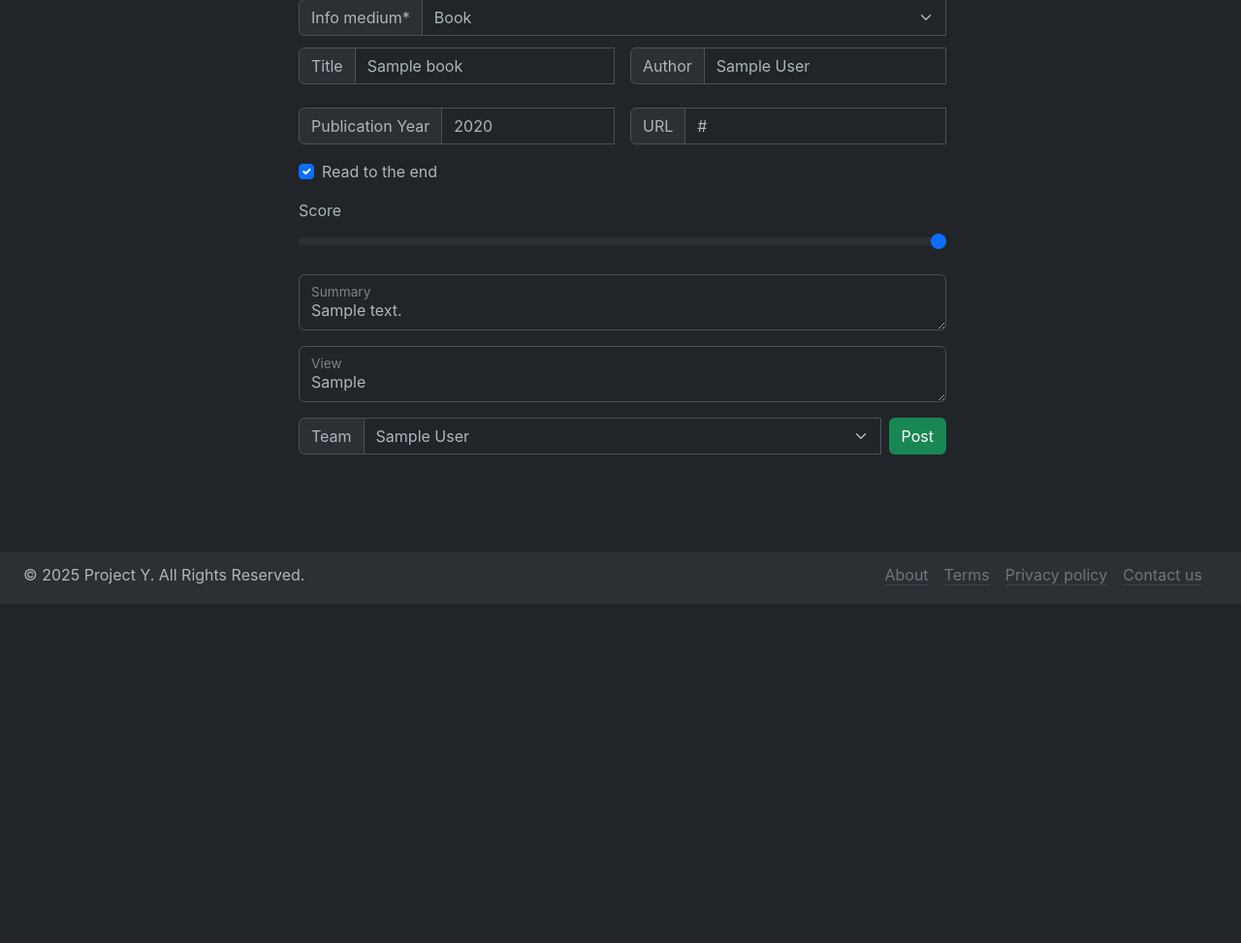
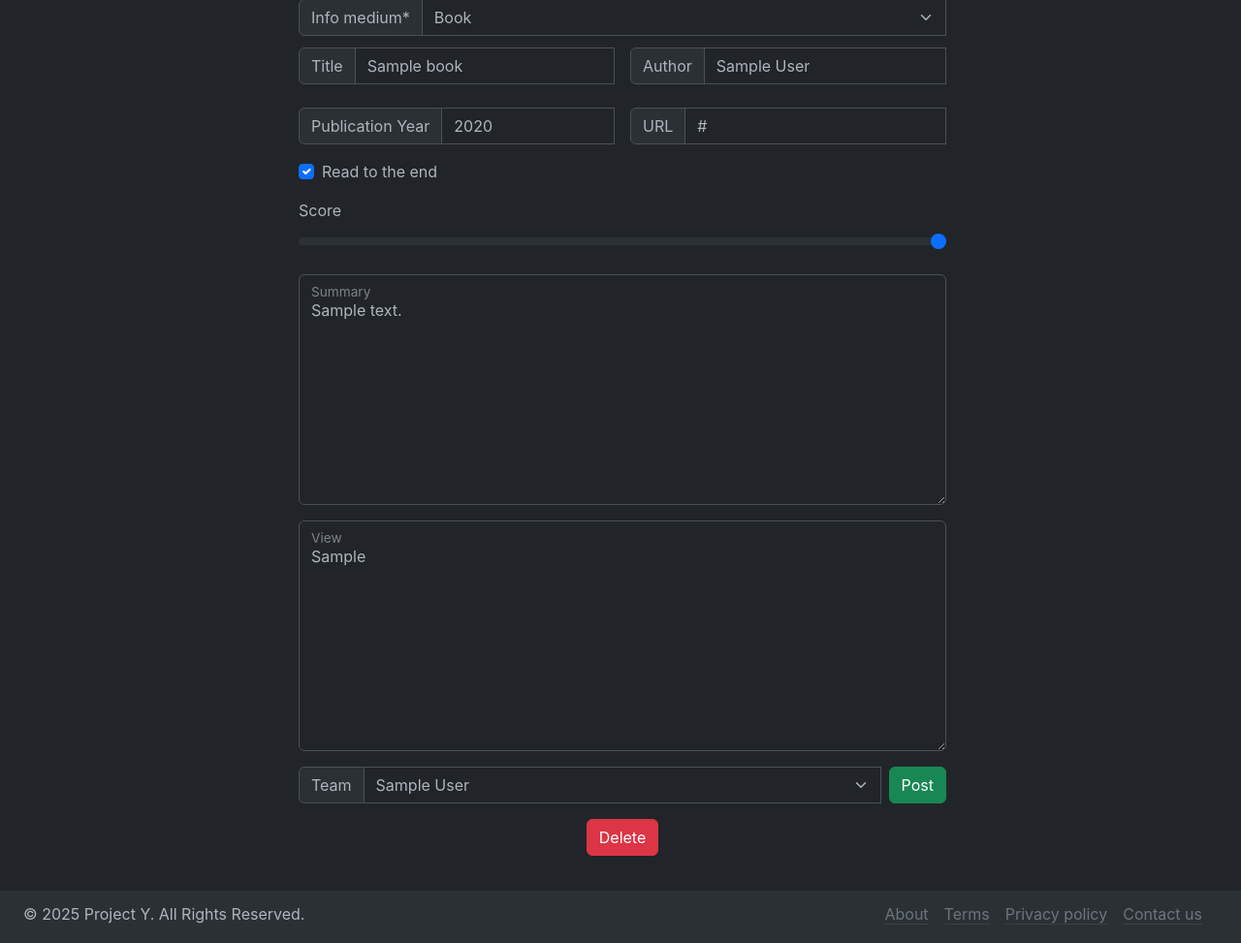
Before and after one commit to dsatoh20/ReadEchoes, a Django app: page /edit/1 in a window 1280 px wide. Shown: the part 177-1150 px from the top of the page at 97% size. Before the commit the page ends 781 px from the top, so only its background shows below. Run offline with Django 4.2, Linux system fonts and the light colour scheme; a user stored in the database is signed in; tables that the repository leaves empty hold one stand-in row (values such as "Sample post"); grey boxes marked "Sample" are stand-in pictures; some libraries are stand-ins or nearby versions.

Commit message:
implemented delete

```diff
--- a/records/forms.py
+++ b/records/forms.py
@@ -66,10 +66,10 @@ class BookUpdateForm(ModelForm):
                                               'type': 'range',
                                               'min': 1,
                                               'max': 10}),
-            'summary': forms.Textarea(attrs={'class': 'form-control',
+            'summary': forms.Textarea(attrs={'class': 'form-control h-50',
                                              'placeholder': 'Type a summary for this book here...',
                                              'id': 'floatingTextarea'}),
-            'report': forms.Textarea(attrs={'class': 'form-control',
+            'report': forms.Textarea(attrs={'class': 'form-control h-50',
                                             'placeholder': 'Type your view for this book here ...',
                                             'id': 'floatingTextarea'}),
         }
@@ -86,7 +86,8 @@ class CommentForm(ModelForm):
         widgets = {
             'content': forms.Textarea(attrs={'class': 'form-control',
                                              'placeholder': 'Type a comment within 140 characters...',
-                                             'id': 'floatingTextarea'}),
+                                             'id': 'floatingTextarea',
+                                             }),
         }
 
 class TeamSelectForm(forms.Form):
--- a/records/urls.py
+++ b/records/urls.py
@@ -13,4 +13,5 @@ urlpatterns = [
     path('portfolio', views.portfolio, name='portfolio'),
     path('record/<int:book_id>/reply/<comment_id>', views.reply, name='reply'),
     path('edit/<int:book_id>', views.edit, name='edit'),
+    path('delete/<int:book_id>', views.delete, name='delete'),
 ]
--- a/records/views.py
+++ b/records/views.py
@@ -242,6 +242,20 @@ def edit(request, book_id):
     }
     return render(request, 'records/edit.html', params)
 
+@login_required
+def delete(request, book_id):
+    login_user = request.user
+    record = Book.objects.get(id=book_id)
+    if record.owner != login_user:
+        # ownerだけが削除できる
+        messages.warning(request, 'No permission to delete this record.')
+        return redirect(f'/record/{book_id}')
+    else:
+        record.delete()
+        messages.success(request, 'Successfully deleted!')
+        return redirect('/portfolio')
+
+
 """
 ただの関数below
 """
--- a/templates/records/edit.html
+++ b/templates/records/edit.html
@@ -69,6 +69,29 @@
             <input type="submit" value="Post" class="btn btn-success ms-2">
         </div>
     </form>
+    <div class="d-flex justify-content-center mt-3">
+        <button type="button" class="btn btn-danger" data-bs-toggle="modal" data-bs-target="#exampleModal">Delete</button>
+    </div>
+    <!-- Button trigger modal -->
+
+    <!-- Modal -->
+    <div class="modal fade" id="exampleModal" tabindex="-1" aria-labelledby="exampleModalLabel" aria-hidden="true">
+    <div class="modal-dialog">
+        <div class="modal-content">
+        <div class="modal-header">
+            <h1 class="modal-title fs-5" id="exampleModalLabel">Warning</h1>
+            <button type="button" class="btn-close" data-bs-dismiss="modal" aria-label="Close"></button>
+        </div>
+        <div class="modal-body">
+            <p>Are you sure you want to delete this record?</p>
+        </div>
+        <div class="modal-footer">
+            <button type="button" class="btn btn-secondary" data-bs-dismiss="modal">Close</button>
+            <a href="{% url 'records:delete' item.id %}"><button type="button" class="btn btn-danger">Delete</button></a>
+        </div>
+        </div>
+    </div>
+    </div>
 </div>
 <script>
     (() => {
```
